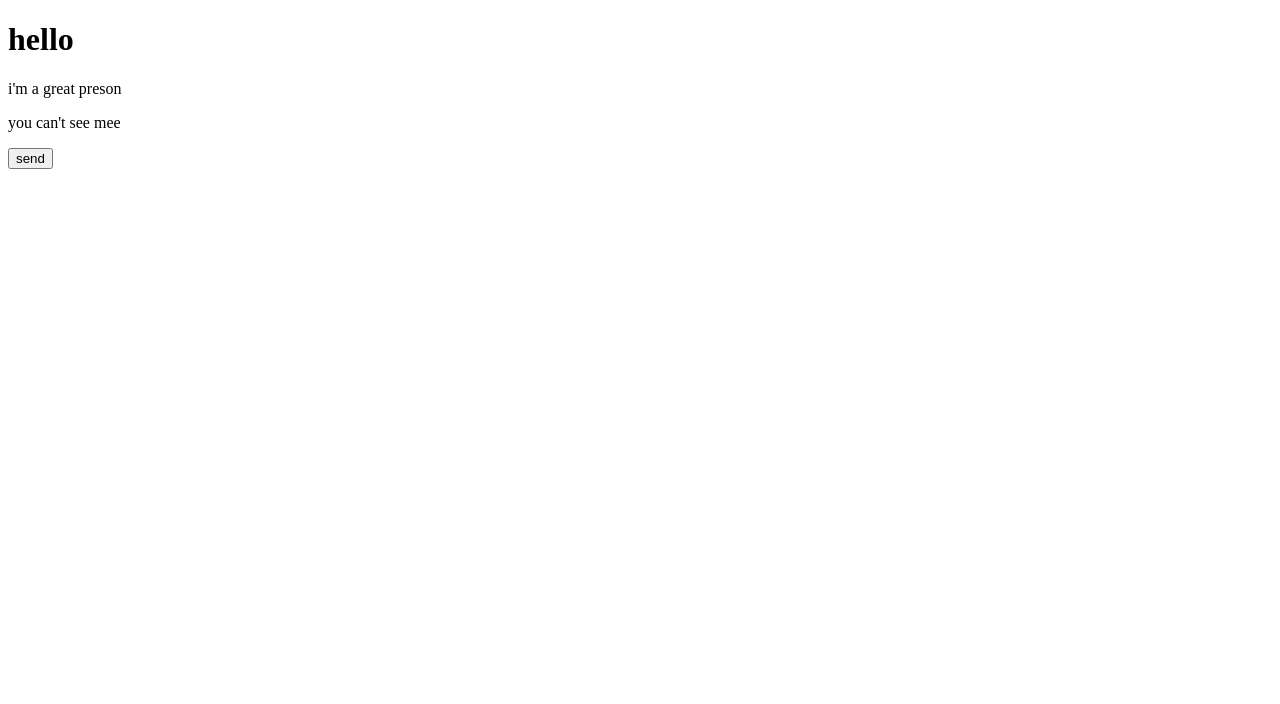
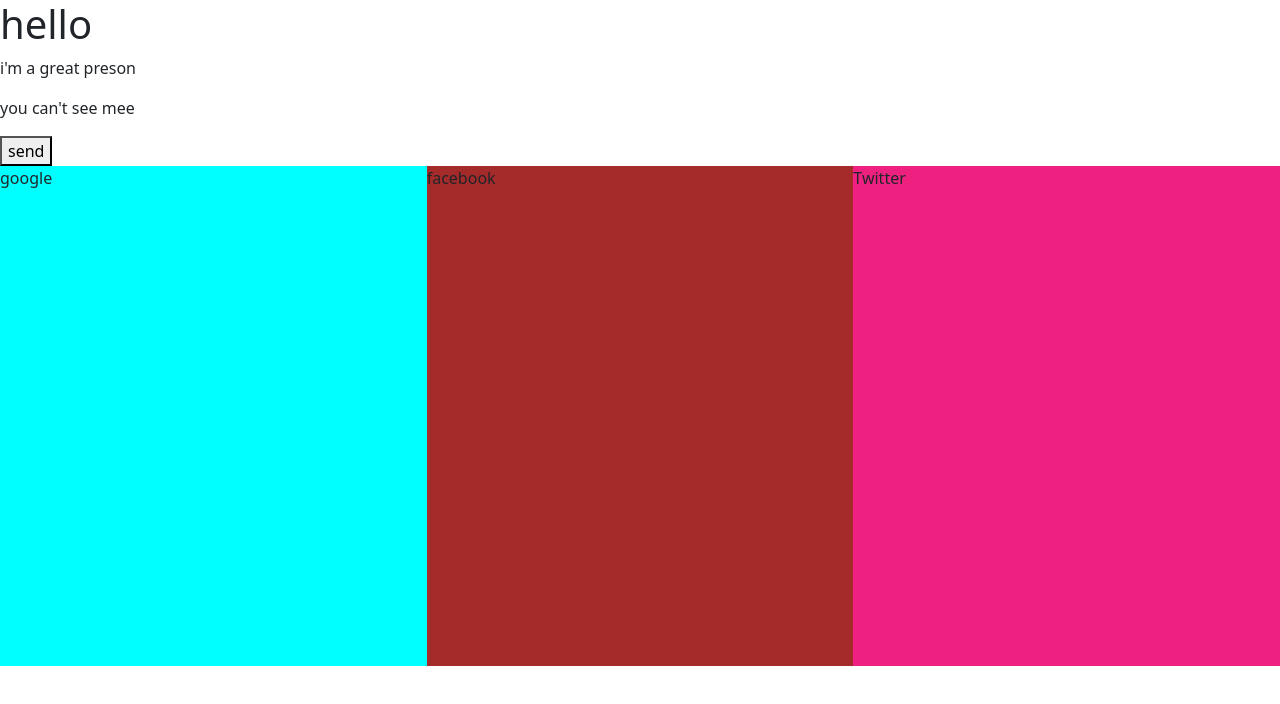
Before and after one commit to donpaul4444/gittest, a website: page index.html in a window 1280 px wide. Drawn offline with nearby package versions, Linux system fonts and the light colour scheme.

Commit message:
added 3 section

```diff
--- a/index.html
+++ b/index.html
@@ -4,11 +4,18 @@
     <meta charset="UTF-8">
     <meta name="viewport" content="width=device-width, initial-scale=1.0">
     <title>Document</title>
+    <link href="https://cdn.jsdelivr.net/npm/bootstrap@5.3.2/dist/css/bootstrap.min.css" rel="stylesheet" integrity="sha384-T3c6CoIi6uLrA9TneNEoa7RxnatzjcDSCmG1MXxSR1GAsXEV/Dwwykc2MPK8M2HN" crossorigin="anonymous">
 </head>
 <body>
     <h1>hello</h1>
     <p>i'm a great preson</p>
     <p>you can't see mee</p>
     <button>send</button>
+    <div class="d-flex ">
+        <div style="width:500px; height: 500px; background-color: aqua;">google</div>
+        <div style="width:500px; height: 500px; background-color: brown;">facebook</div>
+        <div style="width:500px; height: 500px; background-color: rgb(238, 32, 128);">Twitter</div>
+    </div>
+    <script src="https://cdn.jsdelivr.net/npm/bootstrap@5.3.2/dist/js/bootstrap.bundle.min.js" integrity="sha384-C6RzsynM9kWDrMNeT87bh95OGNyZPhcTNXj1NW7RuBCsyN/o0jlpcV8Qyq46cDfL" crossorigin="anonymous"></script>
 </body>
 </html>
```
